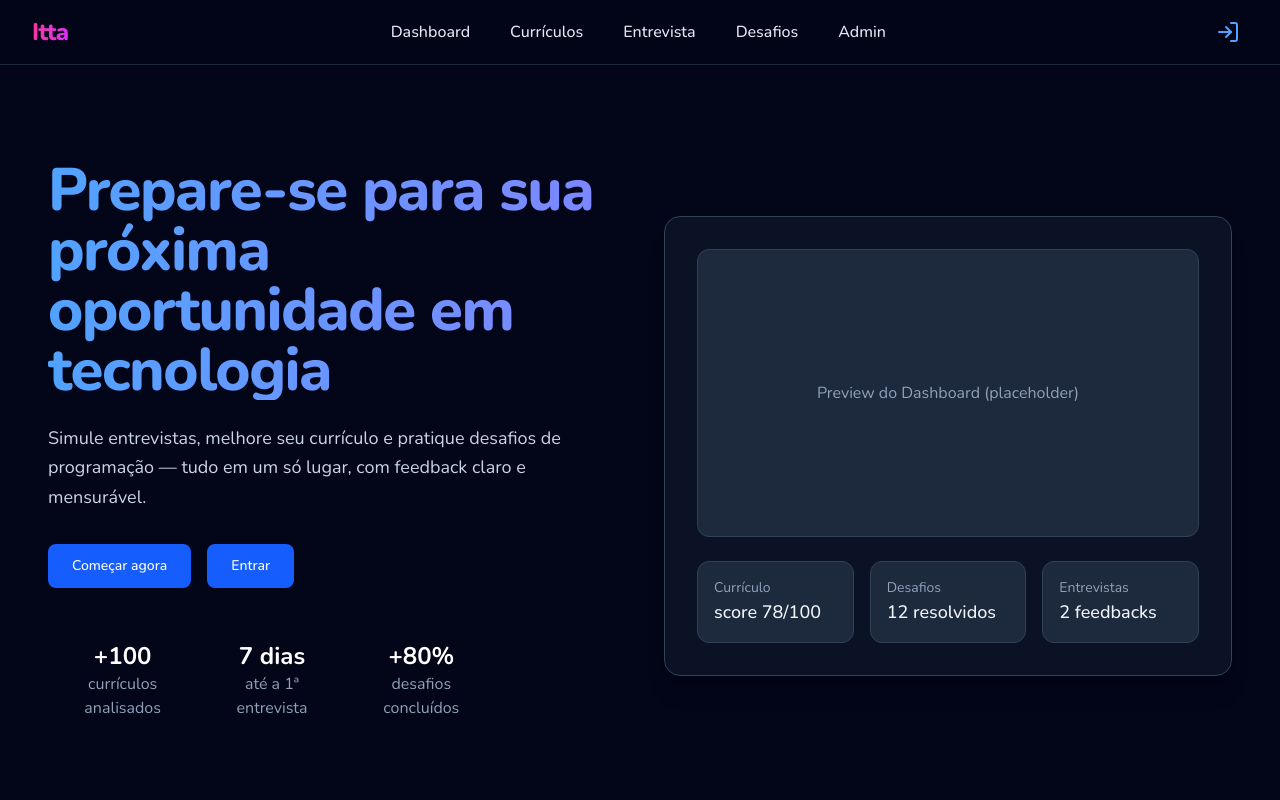
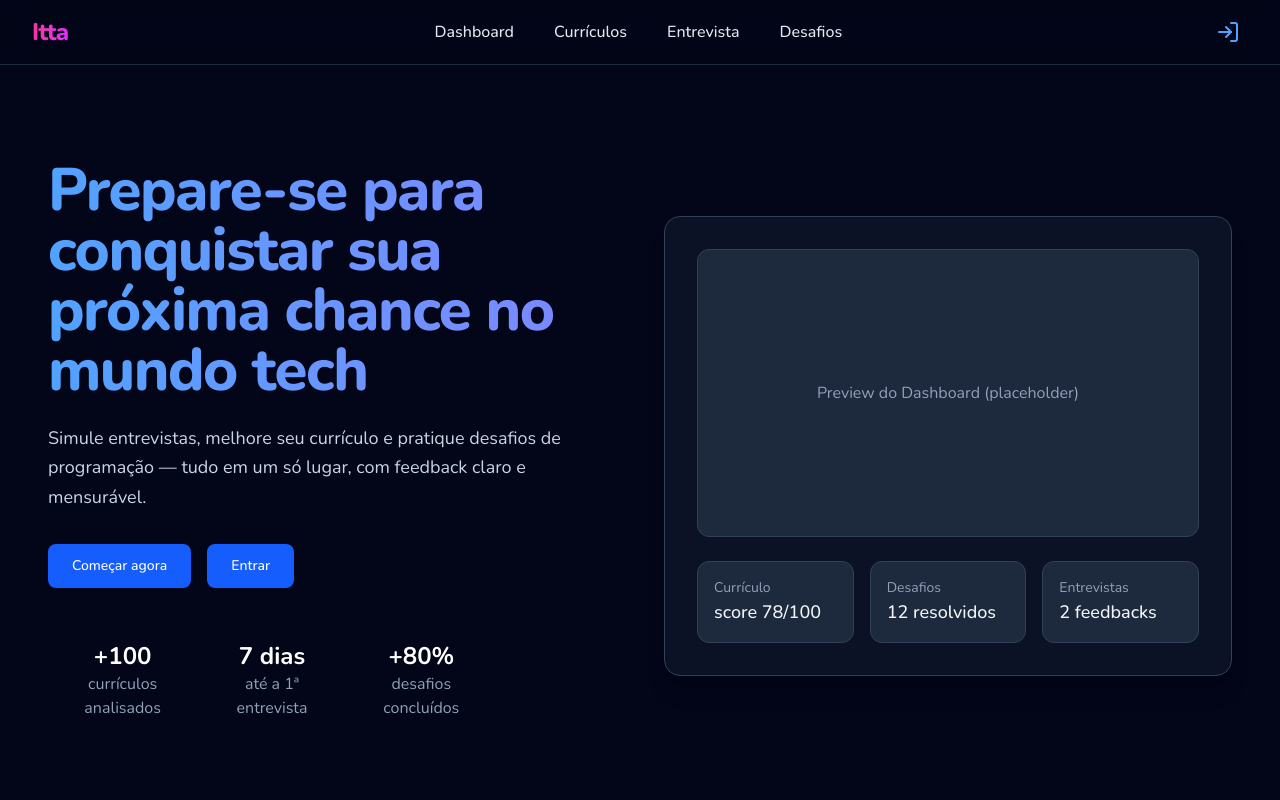
Before and after one commit to coder-gabrielsantos/itta-client, a React (Vite) app: page / in a window 1280 px wide. Shown: the top 800 px of the page. Built offline with nearby package versions, Linux system fonts and the light colour scheme.

Commit message:
fix(routing): reset scroll to top on route change

```diff
--- /dev/null
+++ b/src/components/ScrollToTop.jsx
@@ -0,0 +1,15 @@
+import { useEffect } from 'react'
+import { useLocation } from 'react-router-dom'
+
+export default function ScrollToTop() {
+    const { pathname, search, hash } = useLocation()
+
+    useEffect(() => {
+        // se houver âncora (#), deixe o navegador ir até ela.
+        if (hash) return
+        // reset para o topo ao trocar de rota (pathname ou query)
+        window.scrollTo({ top: 0, left: 0, behavior: 'instant' })
+    }, [pathname, search, hash])
+
+    return null
+}
--- a/src/components/ui/Navbar.jsx
+++ b/src/components/ui/Navbar.jsx
@@ -20,7 +20,6 @@ export function Navbar() {
                         { to: '/resumes', label: 'Currículos' },
                         { to: '/interviews', label: 'Entrevista' },
                         { to: '/challenges', label: 'Desafios' },
-                        { to: '/admin', label: 'Admin' },
                     ].map((link) => (
                         <Link
                             key={link.to}
--- a/src/layouts/SiteLayout.jsx
+++ b/src/layouts/SiteLayout.jsx
@@ -1,5 +1,6 @@
 import { Outlet } from 'react-router-dom'
 import { Navbar } from '../components/ui/Navbar'
+import ScrollToTop from '../components/ScrollToTop'
 
 export default function SiteLayout() {
     return (
@@ -19,7 +20,8 @@ export default function SiteLayout() {
             </header>
 
             <main className="max-w-7xl mx-auto px-4 py-6 pt-20">
-                <Outlet/>
+                <ScrollToTop />
+                <Outlet />
             </main>
         </div>
     )
--- a/src/pages/Home.jsx
+++ b/src/pages/Home.jsx
@@ -27,7 +27,7 @@ function MarketingHome() {
                 >
                     <div className="space-y-6">
                         <h1 className="text-5xl sm:text-6xl font-extrabold tracking-tight bg-clip-text text-transparent bg-gradient-to-r from-blue-400 to-indigo-400">
-                            Prepare-se para sua próxima oportunidade em tecnologia
+                            Prepare-se para conquistar sua próxima chance no mundo tech
                         </h1>
                         <p className="text-slate-300 text-lg max-w-xl leading-relaxed">
                             Simule entrevistas, melhore seu currículo e pratique desafios de programação —
```
